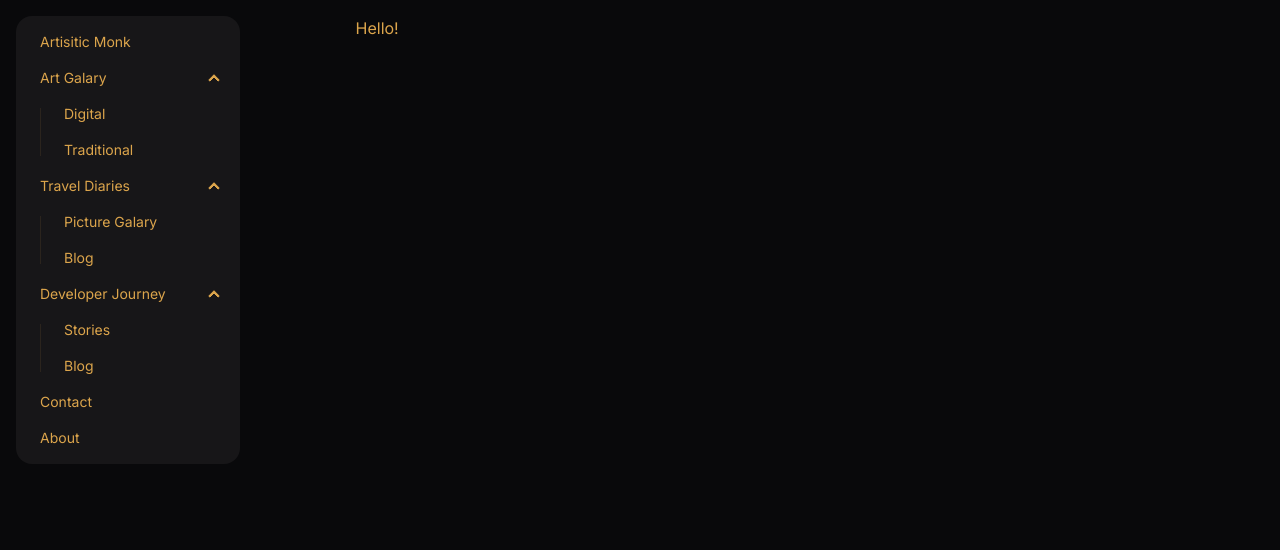
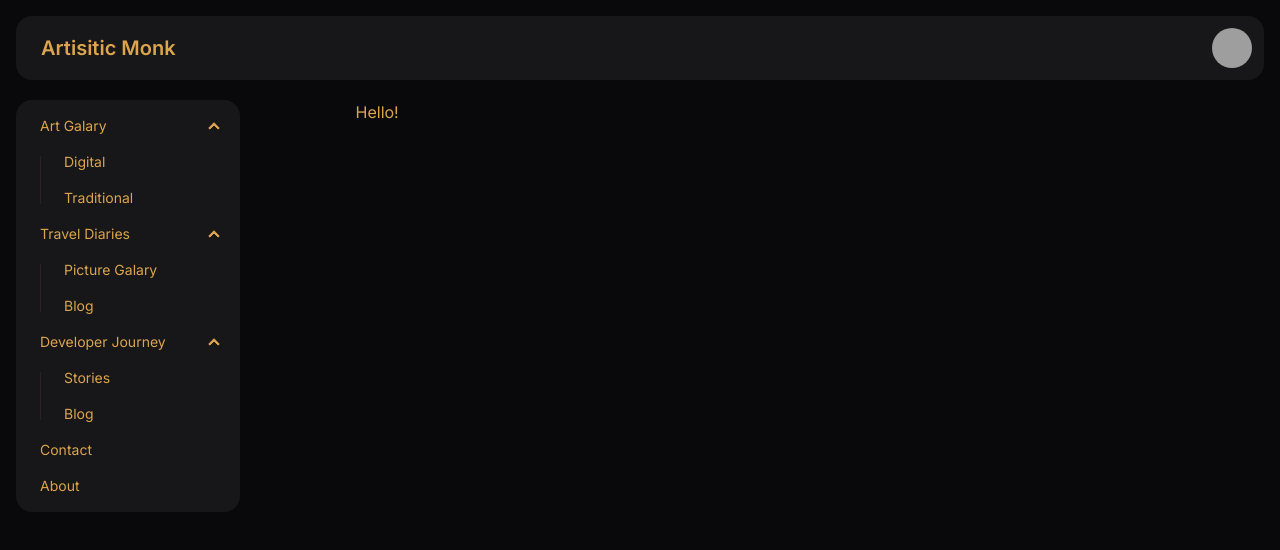
Before and after one commit to rajanbajaj/artisticmonk, a Next.js app: page / in a window 1280 px wide. Shown: the top 550 px of the page. Built offline with nearby package versions, Linux system fonts and the light colour scheme; grey boxes are pictures that could not be loaded.

Commit message:
Add Top NavBar

```diff
--- a/app/components/Menu/Menu.tsx
+++ b/app/components/Menu/Menu.tsx
@@ -4,7 +4,6 @@ import React from 'react'
 const Menu = () => {
   return (
     <ul className="menu bg-base-200 w-56 rounded-box">
-        <li><Link href="/">Artisitic Monk</Link></li>
         <li>
             <details open>
             <summary>Art Galary</summary>
--- /dev/null
+++ b/app/components/NavBar/NavBar.tsx
@@ -0,0 +1,21 @@
+import Link from 'next/link'
+import React from 'react'
+
+const NavBar = () => {
+  return (
+    <div className="navbar bg-base-200 rounded-box mb-5 mr-5">
+        <div className="flex-1">
+            <Link className="btn btn-ghost text-xl" href="/">Artisitic Monk</Link>
+        </div>
+        <div className="flex-none gap-2">
+            <div className="btn btn-ghost btn-circle avatar">
+                <div className="w-10 rounded-full">
+                <img alt="Profile Picture" src="https://avatars.githubusercontent.com/u/24255458?v=4" />
+                </div>
+            </div>
+            </div>
+        </div>
+  )
+}
+
+export default NavBar
--- a/app/layout.tsx
+++ b/app/layout.tsx
@@ -2,6 +2,7 @@ import type { Metadata } from "next";
 import { Inter } from "next/font/google";
 import "./globals.css";
 import Menu from "./components/Menu/Menu";
+import NavBar from "./components/NavBar/NavBar";
 
 const inter = Inter({ subsets: ["latin"] });
 
@@ -18,6 +19,7 @@ export default function RootLayout({
   return (
     <html data-theme="luxury" lang="en">
       <body className={inter.className}>
+        <NavBar />
         <div className="grid grid-rows-2 grid-flow-col gap-4">
           <div className="row-span-10">
             <Menu />
```
